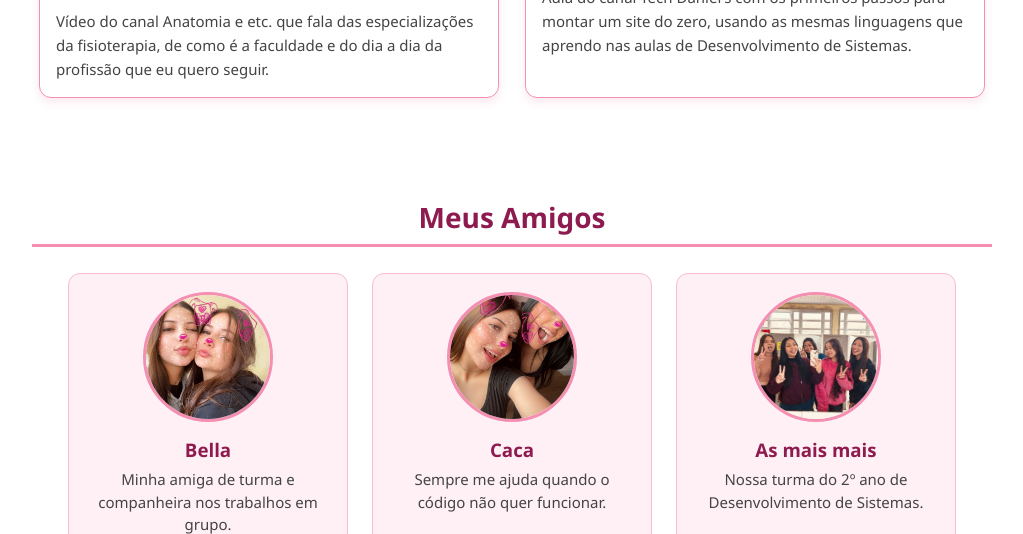
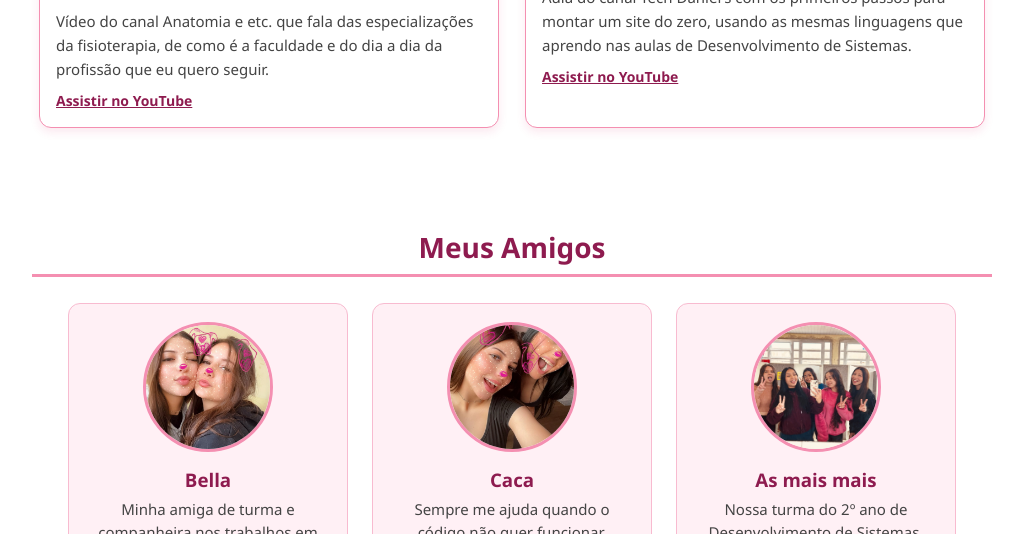
Before and after one commit to thaylabonfim/3trimestre, a plain HTML site: page index.html in a window 1280 px wide. Shown: the part 2006-2540 px from the top of the page, without its empty margins (128-1151 px from the left). Drawn offline with Linux system fonts and the light colour scheme.

Commit message:
Usa youtube-nocookie nos videos e adiciona link de reserva
Co-authored-by: arena-agent <297053741+arena-agent@users.noreply.github.com>

```diff
--- a/index.html
+++ b/index.html
@@ -109,10 +109,11 @@
           <h3>5 coisas que você precisa saber sobre a Fisioterapia</h3>
           <div class="video-moldura">
             <iframe
-              src="https://www.youtube.com/embed/4QGZk_PrQ1o?rel=0"
+              src="https://www.youtube-nocookie.com/embed/4QGZk_PrQ1o?rel=0"
               title="5 coisas que você precisa saber sobre a Fisioterapia"
               allow="accelerometer; autoplay; clipboard-write; encrypted-media; gyroscope; picture-in-picture; web-share"
               referrerpolicy="strict-origin-when-cross-origin"
+              loading="lazy"
               allowfullscreen
             ></iframe>
           </div>
@@ -121,16 +122,20 @@
             fisioterapia, de como é a faculdade e do dia a dia da profissão que eu
             quero seguir.
           </p>
+          <a class="link-video" href="https://www.youtube.com/watch?v=4QGZk_PrQ1o" target="_blank" rel="noopener">
+            Assistir no YouTube
+          </a>
         </article>
 
         <article class="video-card">
           <h3>Como criar um site com HTML, CSS e JavaScript</h3>
           <div class="video-moldura">
             <iframe
-              src="https://www.youtube.com/embed/g51whzji0h4?rel=0"
+              src="https://www.youtube-nocookie.com/embed/g51whzji0h4?rel=0"
               title="Como criar um site fácil! HTML, CSS e JavaScript para iniciantes"
               allow="accelerometer; autoplay; clipboard-write; encrypted-media; gyroscope; picture-in-picture; web-share"
               referrerpolicy="strict-origin-when-cross-origin"
+              loading="lazy"
               allowfullscreen
             ></iframe>
           </div>
@@ -139,6 +144,9 @@
             site do zero, usando as mesmas linguagens que aprendo nas aulas de
             Desenvolvimento de Sistemas.
           </p>
+          <a class="link-video" href="https://www.youtube.com/watch?v=g51whzji0h4" target="_blank" rel="noopener">
+            Assistir no YouTube
+          </a>
         </article>
       </div>
     </section>
--- a/style.css
+++ b/style.css
@@ -345,6 +345,20 @@ main {
   font-size: 15px;
 }
 
+/* link de reserva, caso o video nao carregue dentro do site */
+.link-video {
+  display: inline-block;
+  margin-top: 10px;
+  font-size: 14px;
+  font-weight: 600;
+  color: #8E1B4F;
+  text-decoration: underline;
+}
+
+.link-video:hover {
+  color: #D81B60;
+}
+
 /* ---------------- amigos ---------------- */
 
 .amigos-lista {
```
